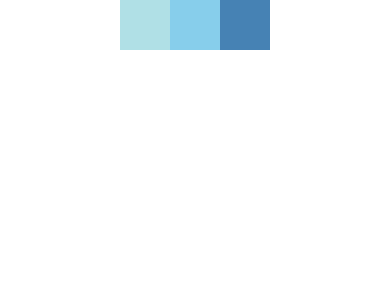
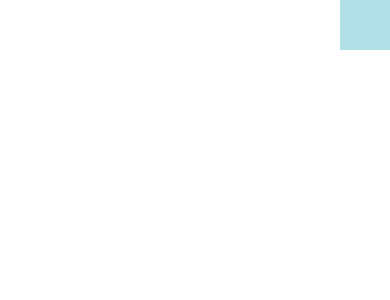
Before and after one commit to karyaTio/React-Native-TheBasic, a React Native app: screen / in a window 390 px wide. Shown: the top 300 px of the page. Built offline with nearby package versions, Linux system fonts and the light colour scheme.

Commit message:
Layout and flexbox

```diff
--- a/App.js
+++ b/App.js
@@ -7,6 +7,7 @@ import FixedDimensionsBasics from "./components/FixedDimensionsBasics";
 import FlexDimensionsBasics from "./components/FlexDimensionsBasics";
 import FlexDirectionBasics from "./components/FlexDirectionBasics";
 import JustifyContentBasics from "./components/JustifyContentBasics";
+import AlignItemsBasics from "./components/AlignItemsBasics";
 
 export default class App extends React.Component {
   render() {
@@ -14,7 +15,7 @@ export default class App extends React.Component {
       uri:
         "https://upload.wikimedia.org/wikipedia/commons/d/de/Bananavarieties.jpg"
     };
-    return <JustifyContentBasics />;
+    return <AlignItemsBasics />;
   }
 }
 
--- /dev/null
+++ b/components/AlignItemsBasics.js
@@ -0,0 +1,26 @@
+import React, { Component } from "react";
+import { View } from "react-native";
+
+export default class AlignItemsBasics extends Component {
+  render() {
+    return (
+      // Try setting `alignItems` to 'flex-start'
+      // Try setting `justifyContent` to `flex-end`.
+      // Try setting `flexDirection` to `row`.
+      <View
+        style={{
+          flex: 1,
+          flexDirection: "row",
+          justifyContent: "flex-end",
+          alignItems: "flex-start"
+        }}
+      >
+        <View
+          style={{ width: 50, height: 50, backgroundColor: "powderblue" }}
+        />
+        <View style={{ height: 50, backgroundColor: "skyblue" }} />
+        <View style={{ height: 100, backgroundColor: "steelblue" }} />
+      </View>
+    );
+  }
+}
```
